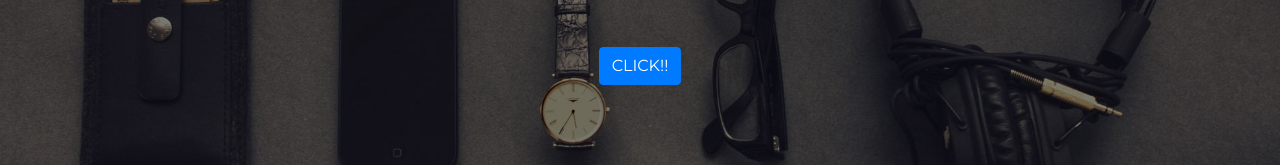
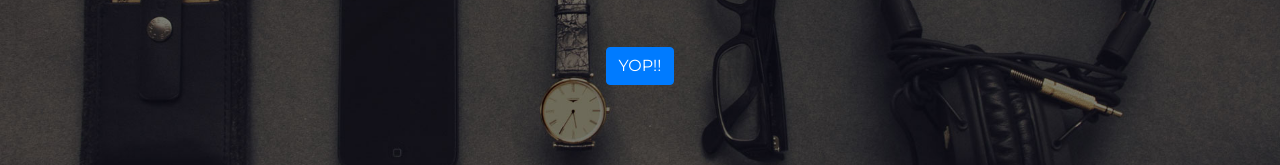
Before and after one commit to maroro0220/maroro0220.github.io, a website with bundled scripts: page index.html in a window 1280 px wide. Shown: the part 443-608 px from the top of the page. Built offline with nearby package versions, Linux system fonts and the light colour scheme; a web font is replaced by a local one.

Commit message:
click change

```diff
--- a/index.html
+++ b/index.html
@@ -63,7 +63,7 @@
         <div class="intro-text">
           <div class="intro-lead-in" id="welcome">Welcome To Maroro World!</div>
           <div class="intro-heading text-uppercase" id="ntm">It's Nice To Meet You</div>
-          <a class="btn btn-primary btn-xl text-uppercase js-scroll-trigger" href="#services">Click!!</a>
+          <a class="btn btn-primary btn-xl text-uppercase js-scroll-trigger" href="#services">YOP!!</a>
         </div>
       </div>
     </header>
```
